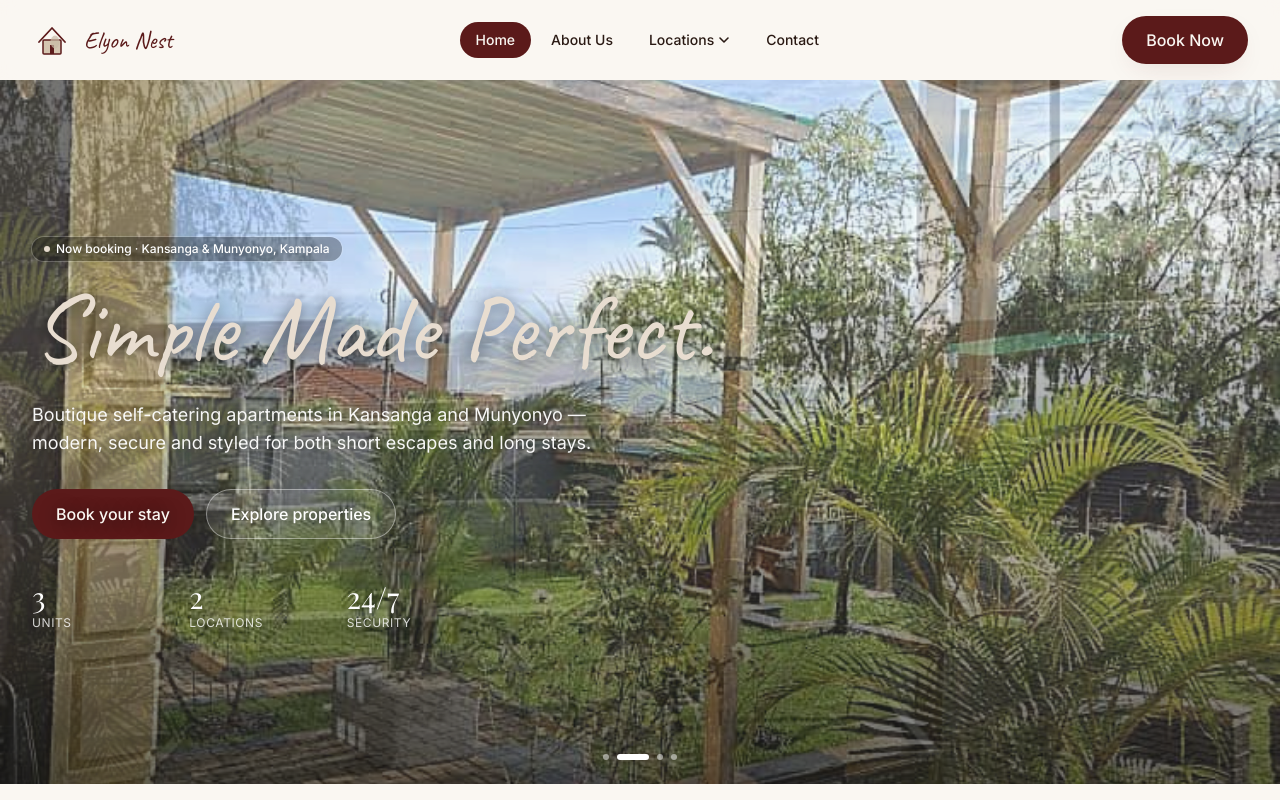
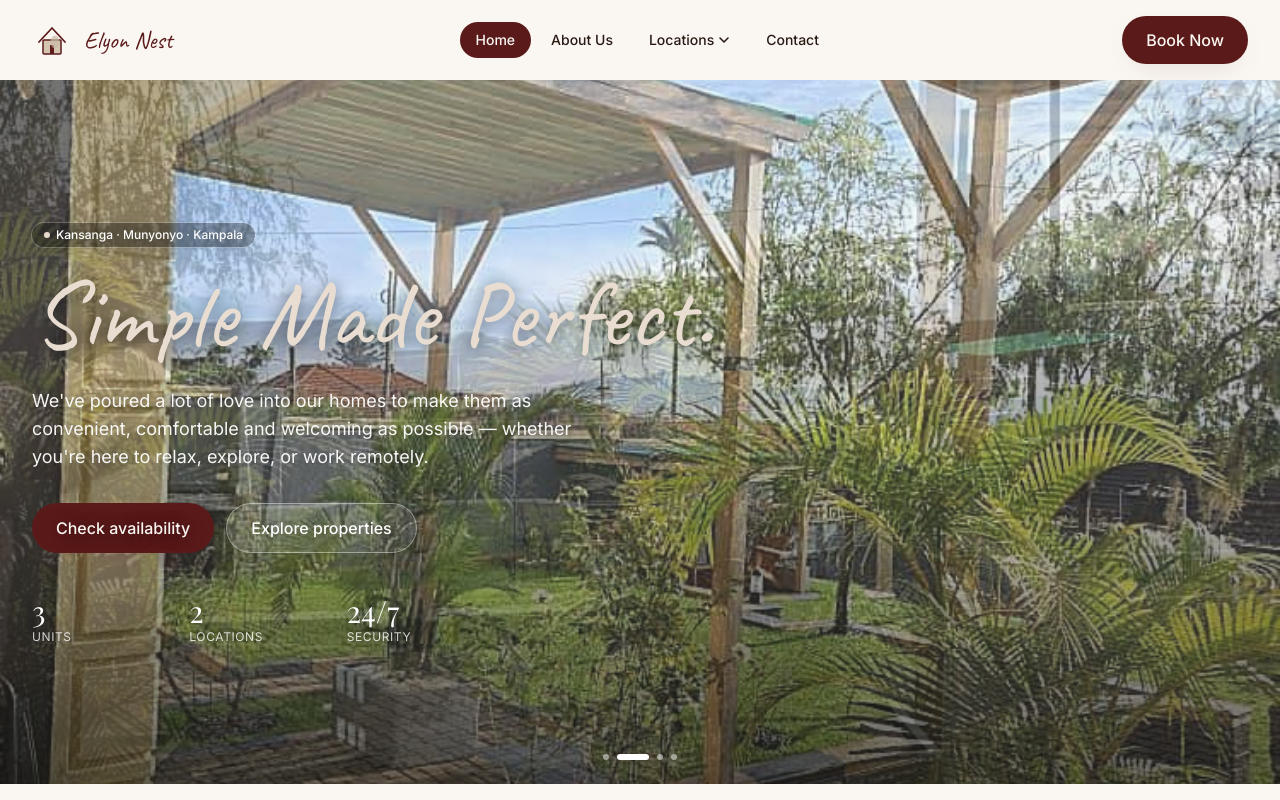
Before and after one commit to Ssali-Remy/ssali-remy.github, a React (Vite) app: page / in a window 1280 px wide. Shown: the top 800 px of the page. Built offline with nearby package versions, Linux system fonts and the light colour scheme; a web font is replaced by a local one.

Commit message:
feat: rewrite site copy with welcome-book voice, remove pricing, booking → availability + call/WhatsApp

```diff
--- a/src/components/Hero.jsx
+++ b/src/components/Hero.jsx
@@ -36,7 +36,7 @@ export default function Hero() {
       >
         <span className="inline-flex items-center gap-1.5 rounded-full bg-black/30 backdrop-blur px-3 py-1 text-xs font-medium text-white ring-1 ring-white/20">
           <span className="h-1.5 w-1.5 rounded-full bg-brand-beige" />
-          Now booking · Kansanga & Munyonyo, Kampala
+          Kansanga · Munyonyo · Kampala
         </span>
         <h1 className="mt-5 font-display leading-[1.05] text-white max-w-4xl">
           <span className="block font-sketch text-brand-beige text-6xl sm:text-7xl lg:text-8xl">
@@ -44,12 +44,13 @@ export default function Hero() {
           </span>
         </h1>
         <p className="mt-6 max-w-xl text-lg text-white/95">
-          Boutique self-catering apartments in Kansanga and Munyonyo — modern,
-          secure and styled for both short escapes and long stays.
+          We've poured a lot of love into our homes to make them as convenient,
+          comfortable and welcoming as possible — whether you're here to relax,
+          explore, or work remotely.
         </p>
         <div className="mt-8 flex flex-wrap gap-3">
           <Link to="/booking" className="btn-primary">
-            Book your stay
+            Check availability
           </Link>
           <Link
             to="/locations/kansanga"
```
